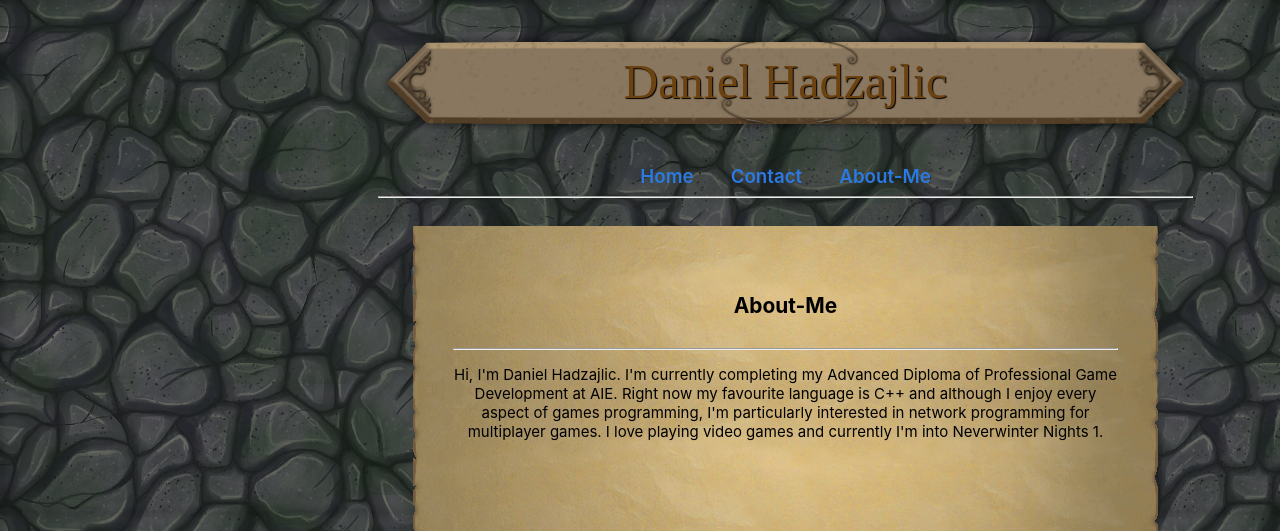
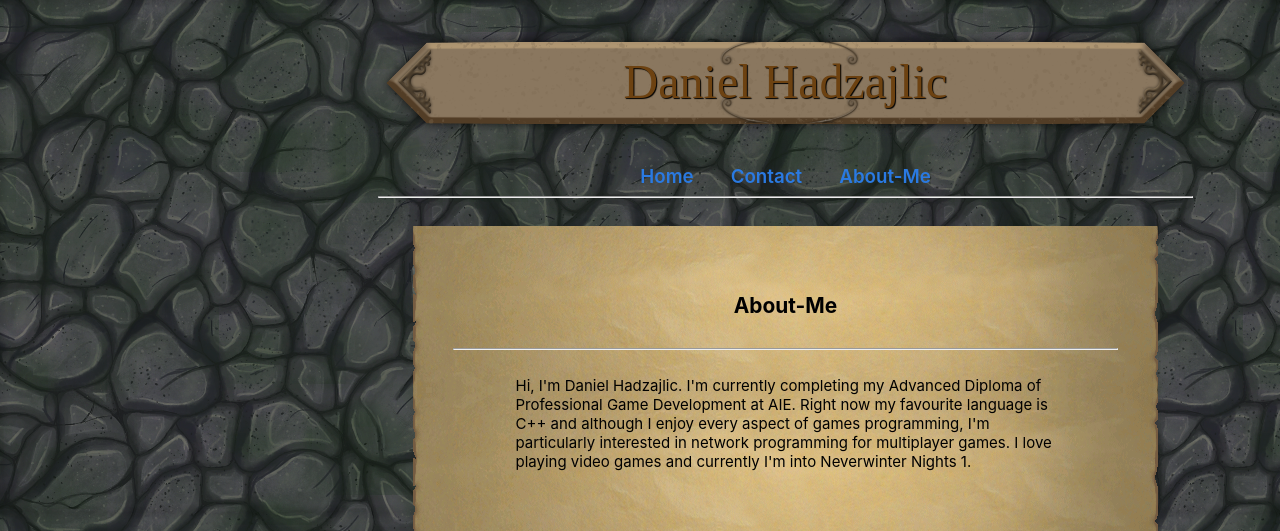
Before and after one commit to Pingimingi22/Pingimingi22.github.io, a Jekyll site: the page built from about.markdown, in a window 1280 px wide. Shown: the top 531 px of the page. Built offline with Jekyll 4.4.1, drawn with Linux system fonts in a browser that asks for light colours; grey boxes are pictures that could not be loaded.

Commit message:
Changed text alignment and padding on about page.

```diff
--- a/_layouts/about.html
+++ b/_layouts/about.html
@@ -22,6 +22,14 @@
     {
         color: black;
         font-size: 15px;
+        text-align: left;
+
+        display: block;
+        margin: auto;
+        overflow: hidden;
+        padding: 20px 0;
+        position: relative;
+        width: 540px;
     }
     </style>
 
```
